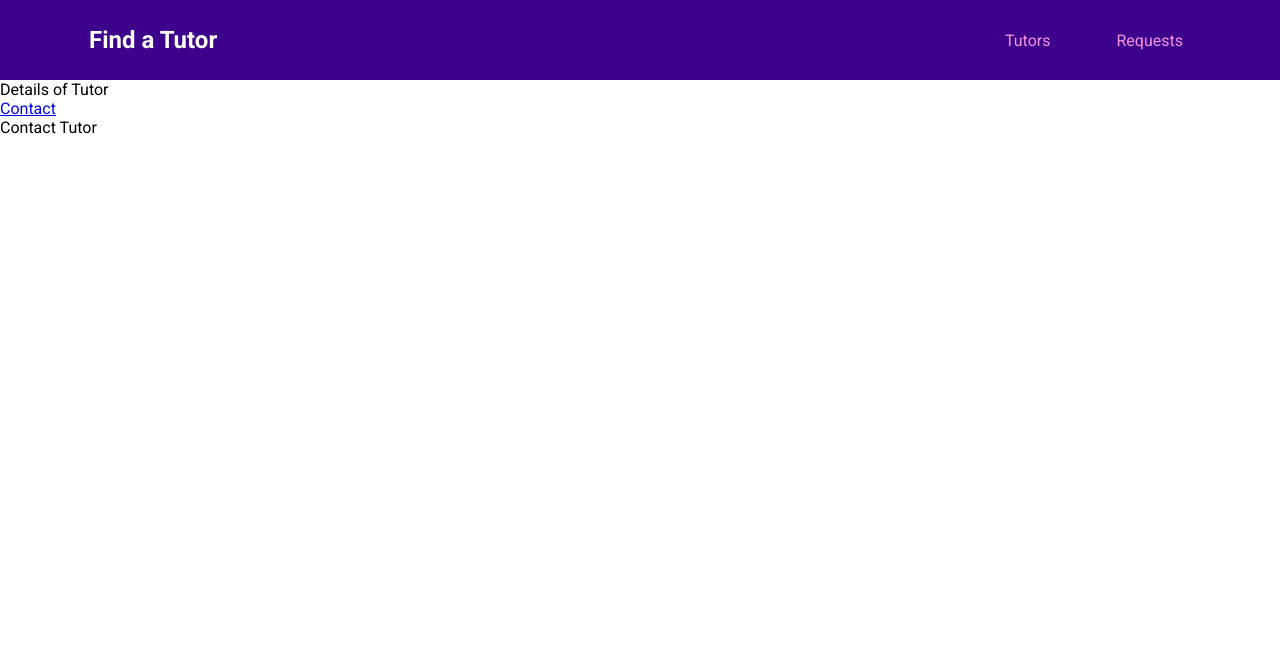
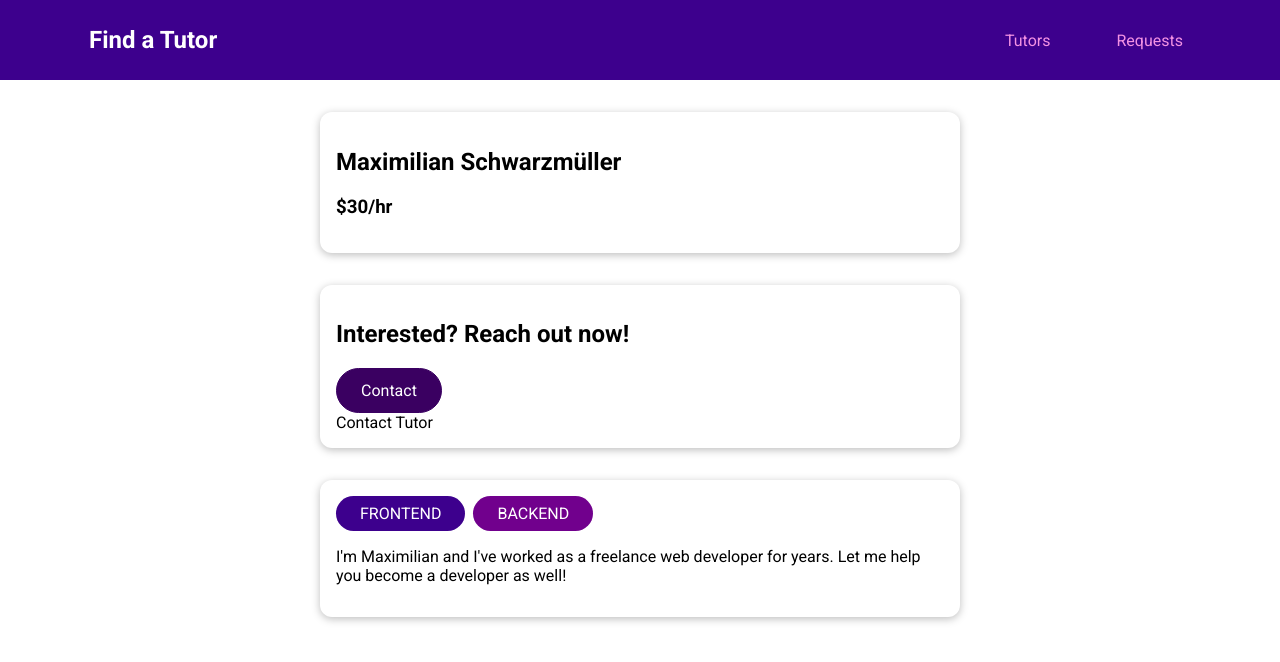
Before and after one commit to zubedev/tutor-finder, a Vue app: page /tutors/t1/contact in a window 1280 px wide. Shown: the top 662 px of the page. Built offline with nearby package versions, Linux system fonts and the light colour scheme.

Commit message:
templated tutor details page

```diff
--- a/src/pages/tutors/TutorDetail.vue
+++ b/src/pages/tutors/TutorDetail.vue
@@ -1,9 +1,51 @@
 <template>
-  <section>Details of Tutor</section>
-  <router-link to="/tutors/t1/contact">Contact</router-link>
-  <router-view></router-view>
+  <section>
+    <base-card>
+      <h2>{{ fullName }}</h2>
+      <h3>${{ rate }}/hr</h3>
+    </base-card>
+  </section>
+  <section>
+    <base-card>
+      <header>
+        <h2>Interested? Reach out now!</h2>
+        <base-button link :to="contactLink">Contact</base-button>
+      </header>
+      <router-view></router-view>
+    </base-card>
+  </section>
+  <section>
+    <base-card>
+      <base-badge
+          v-for="area in areas"
+          :key="area"
+          :text="area"
+          :type="area"
+      ></base-badge>
+      <p>{{ description }}</p>
+    </base-card>
+  </section>
 </template>
 
 <script>
-export default {}
+export default {
+  props: ['id'],
+  data() {
+    return {
+      tutor: null
+    }
+  },
+  computed: {
+    fullName() { return this.tutor.firstName + ' ' + this.tutor.lastName; },
+    description() { return this.tutor.description; },
+    rate() { return this.tutor.hourlyRate; },
+    areas() { return this.tutor.areas; },
+    contactLink() { return this.$route.path + '/contact'; }
+  },
+  created() {
+    this.tutor = this.$store.getters['tutors/tutorsList'].find(
+        tutor => tutor.id === this.id
+    );
+  }
+}
 </script>
--- a/src/router.js
+++ b/src/router.js
@@ -12,7 +12,7 @@
     routes: [
         { path: '/', redirect: '/tutors' },
         { path: '/tutors', component: TutorList },
-        { path: '/tutors/:id', component: TutorDetail, children: [
+        { path: '/tutors/:id', component: TutorDetail, props: true, children: [
                 { path: 'contact', component: ContactTutor } // /tutors/t1/contact
             ]},
         { path: '/register', component: TutorRegister },
```
